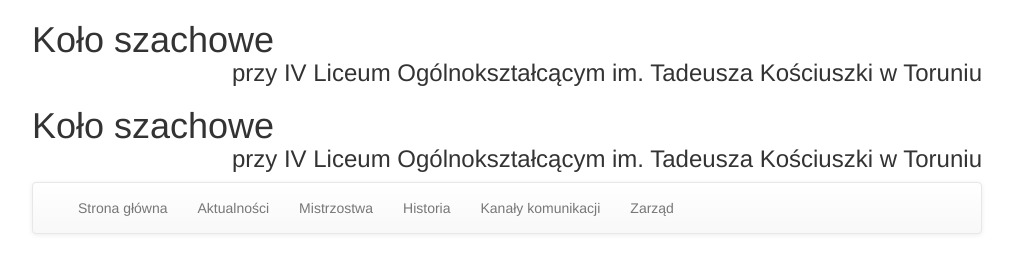
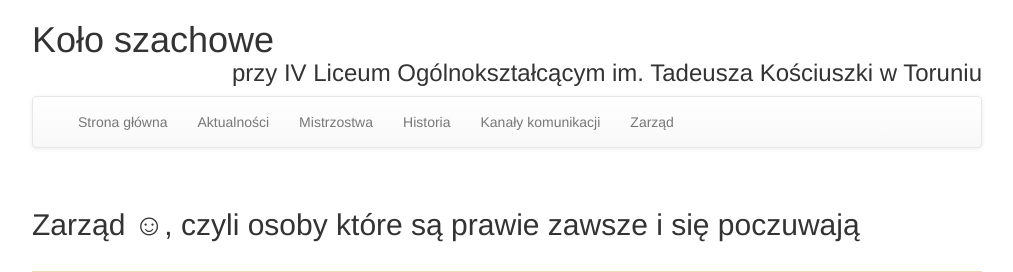
Before and after one commit to ArchieT/szachyivlo-website, a PHP site: page /zarzad.php in a window 1280 px wide. Shown: the top 272 px of the page, without its empty margins (133-1146 px from the left). Run offline with PHP 8.4, Linux system fonts and the light colour scheme.

Commit message:
Removed header duplicates from separate php files

```diff
--- a/aktualnosci.php
+++ b/aktualnosci.php
@@ -30,8 +30,6 @@ new Date().getTime(),event:'gtm.js'});var f=d.getElementsByTagName(s)[0],
 		    })(window,document,'script','dataLayer','GTM-KP8WW2');</script>
 		    <!-- End Google Tag Manager -->
 <div class="ogol">
-		<h1>Koło szachowe<br><font size="5"><div class="hright">przy IV Liceum Ogólnokształcącym im. Tadeusza Kościuszki w Toruniu</div></font></h1>
-		<!--<p class="mcenter"><a href="index.html"><font size="5">Strona główna</font></a></p>-->
 <?php
 include_once 'markdown.php';
 include 'menu.html';
--- a/historia.php
+++ b/historia.php
@@ -29,8 +29,6 @@ new Date().getTime(),event:'gtm.js'});var f=d.getElementsByTagName(s)[0],
 		    })(window,document,'script','dataLayer','GTM-KP8WW2');</script>
 		    <!-- End Google Tag Manager -->
 <div class="ogol">
-		<h1>Koło szachowe<br><font size="5"><div class="hright">przy IV Liceum Ogólnokształcącym im. Tadeusza Kościuszki w Toruniu</div></font></h1>
-		<!--<p class="mcenter"><a href="index.html"><font size="5">Strona główna</font></a></p>-->
 <?php
 include_once 'markdown.php';
 include "menu.html";
--- a/komunikacja.php
+++ b/komunikacja.php
@@ -29,8 +29,6 @@ new Date().getTime(),event:'gtm.js'});var f=d.getElementsByTagName(s)[0],
 		    })(window,document,'script','dataLayer','GTM-KP8WW2');</script>
 		    <!-- End Google Tag Manager -->
 <div class="ogol">
-		<h1>Koło szachowe<br><font size="5"><div class="hright">przy IV Liceum Ogólnokształcącym im. Tadeusza Kościuszki w Toruniu</div></font></h1>
-		<!--<p class="mcenter"><a href="index.html"><font size="5">Strona główna</font></a></p>-->
 <?php include "menu.html"; ?>
 		<h2 class="page">Kanały komunikacji</h2>
 <p>Porozumiewamy się głównie oczywiście "w realu", ale poza tym przede wszystkim mailowo oraz na Google Hangouts.</p>
--- a/mistrzostwa.php
+++ b/mistrzostwa.php
@@ -30,8 +30,6 @@ new Date().getTime(),event:'gtm.js'});var f=d.getElementsByTagName(s)[0],
 		    })(window,document,'script','dataLayer','GTM-KP8WW2');</script>
 		    <!-- End Google Tag Manager -->
 <div class="ogol">
-		<h1>Koło szachowe<br><font size="5"><div class="hright">przy IV Liceum Ogólnokształcącym im. Tadeusza Kościuszki w Toruniu</div></font></h1>
-		<!--<p class="mcenter"><a href="index.html"><font size="5">Strona główna</font></a></p>-->
 <?php
 include_once 'markdown.php';
 include "menu.html";
--- a/zarzad.php
+++ b/zarzad.php
@@ -29,8 +29,6 @@ new Date().getTime(),event:'gtm.js'});var f=d.getElementsByTagName(s)[0],
 		    })(window,document,'script','dataLayer','GTM-KP8WW2');</script>
 		    <!-- End Google Tag Manager -->
 <div class="ogol">
-		<h1>Koło szachowe<br><font size="5"><div class="hright">przy IV Liceum Ogólnokształcącym im. Tadeusza Kościuszki w Toruniu</div></font></h1>
-		<!--<p class="mcenter"><a href="index.html"><font size="5">Strona główna</font></a></p>-->
 <?php include "menu.html"; ?>
 		<h2 class="page">Zarząd ☺, czyli osoby które są prawie zawsze i się poczuwają</h2>
 		<br>
```
